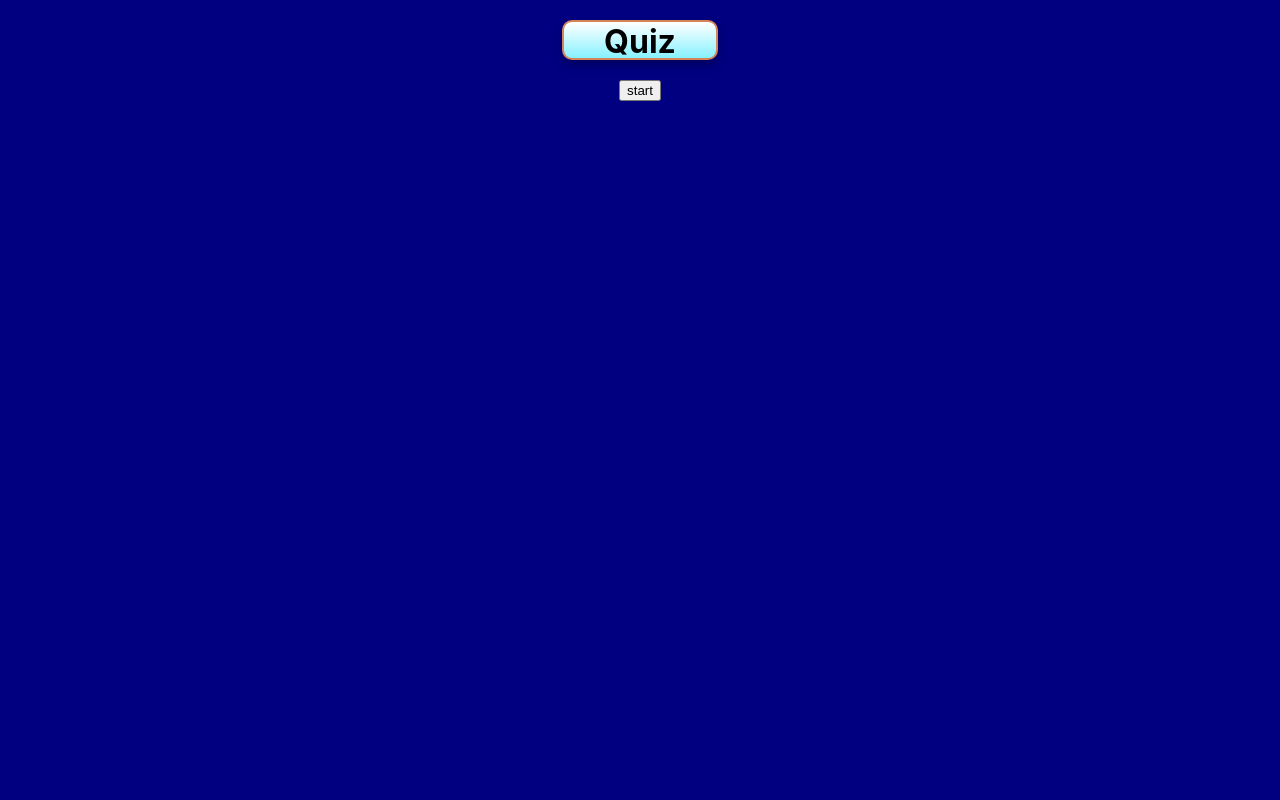
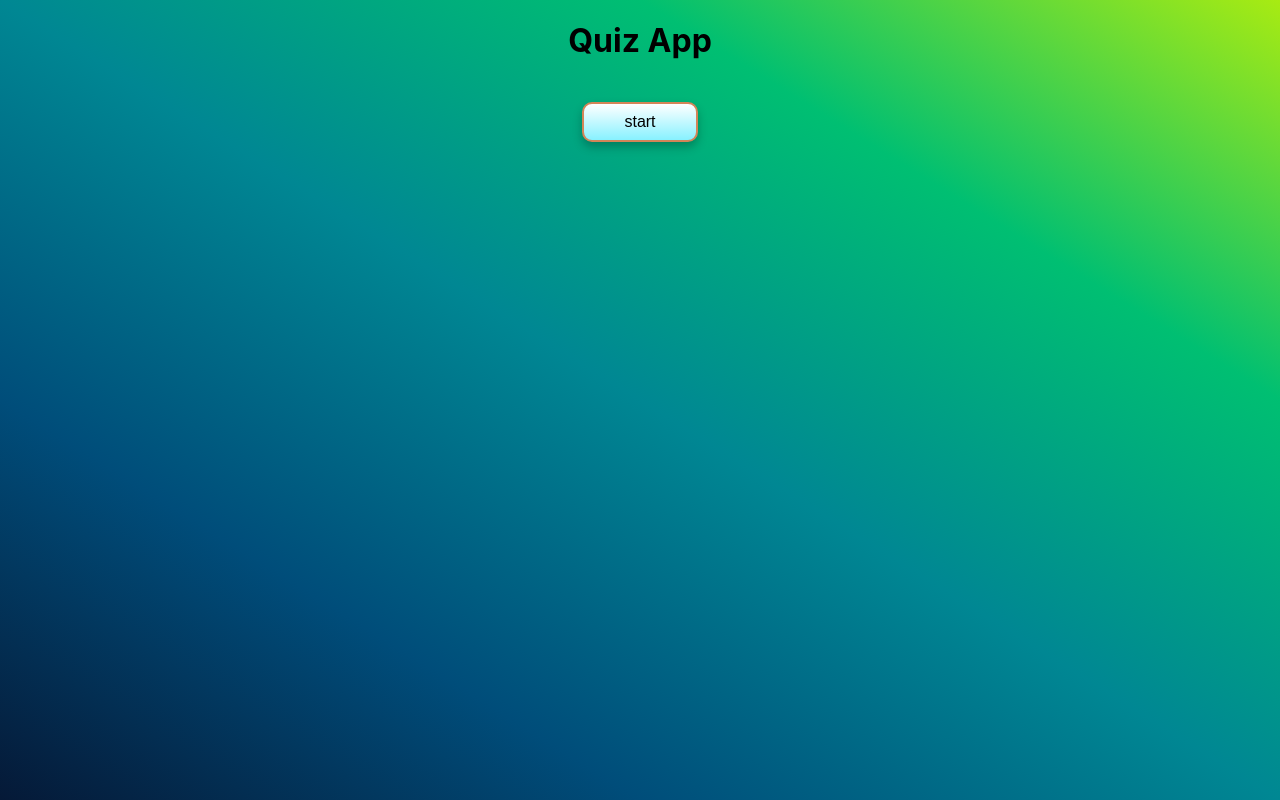
Before and after one commit to SyedMuhammedBilal/Quiz-App-with-React-and-TypeScript, a React (Create React App) app: page / in a window 1280 px wide. Built offline with nearby package versions, Linux system fonts and the light colour scheme.

Commit message:
Add files via upload

```diff
--- a/src/App.styles.ts
+++ b/src/App.styles.ts
@@ -1,4 +1,6 @@
+// @ts-ignore
 import styled, { createGlobalStyle } from 'styled-components';
+import Cover from './background.jpg';
 
 export const GlobalStyles = createGlobalStyle`
   html{
@@ -6,7 +8,7 @@ export const GlobalStyles = createGlobalStyle`
   }
 
   body{
-    background-color: navy;
+    background-image: linear-gradient(to right top, #051937, #004d7a, #008793, #00bf72, #a8eb12);
     margin: 0;
     padding: 0 20px;
     display: flex;
@@ -30,12 +32,23 @@ export const Wrapper = styled.div`
     font-size: 2rem;
     margin: 0;
   }
-  h1{
+  .btn{
     background-image: linear-gradient(180deg, #fff, #87f1ff);
     border: 2px solid #d38558;
     box-shadow: 0px 5px 10px rgba(0, 0, 0, 0.25);
     border-radius: 10px;
     height: 40px;
+    font-size: 1rem;
+    margin: 20px 0;
+    padding: 0 40px;
+  }
+  .next{
+    background-image: linear-gradient(180deg, #fff, #87f1ff);
+    border: 2px solid #d38558;
+    box-shadow: 0px 5px 10px rgba(0, 0, 0, 0.25);
+    border-radius: 10px;
+    height: 40px;
+    font-size: 1rem;
     margin: 20px 0;
     padding: 0 40px;
   }
--- a/src/App.tsx
+++ b/src/App.tsx
@@ -67,7 +67,7 @@ function App() {
       <GlobalStyles/>
       <div>
         <Wrapper>
-        <h1>Quiz</h1>
+        <h1>Quiz App</h1>
         {gameOver || userAnswers.length === TOTAL_QUESTION ? (
           <button className="btn" onClick={startQuiz}>
             start
--- a/src/components/QuestionCard.styles.ts
+++ b/src/components/QuestionCard.styles.ts
@@ -6,9 +6,10 @@ export const Wrapper = styled.div`
   border-radius: 10px;
   border: 2px solid #0085a3;
   padding: 20px;
-  box-shadow 0px 5px 10px rgba(0, 0, 0, 0.25);
+  box-shadow: 0px 5px 10px rgba(0, 0, 0, 0.25);
   text-align: center;
-  p{
+  margin-top: 10%;
+  p {
     font-size: 1rem;
   }
 `;
@@ -20,10 +21,10 @@ type ButtonWrapperProps = {
 
 export const ButtonWrapper = styled.div<ButtonWrapperProps>`
   transition: all 0.3s ease;
-  :hover{
+  :hover {
     opacity: 0.8;
   }
-  button{
+  button {
     cursor: pointer;
     user-select: none;
     font-size: 0.8rem;
@@ -31,11 +32,11 @@ export const ButtonWrapper = styled.div<ButtonWrapperProps>`
     height: 40px;
     margin: 5px 0;
     background: ${({ correct, userClicked }) =>
-    correct
-      ? 'linear-gradient(90deg, #56FFA4, #59BC86)'
-      : !correct && userClicked
-      ? 'linear-gradient(90deg, #FF5656, #C16868)'
-      : 'linear-gradient(90deg, #56ccff, #6eafb4)'};
+      correct
+        ? 'linear-gradient(90deg, #56FFA4, #59BC86)'
+        : !correct && userClicked
+        ? 'linear-gradient(90deg, #FF5656, #C16868)'
+        : 'linear-gradient(90deg, #56ccff, #6eafb4)'};
     border: 3px solid #ffffff;
     box-shadow: 1px 2px 0px rgba(0, 0, 0, 0.1);
     border-radius: 10px;
--- a/src/components/QuestionCard.tsx
+++ b/src/components/QuestionCard.tsx
@@ -32,7 +32,7 @@ export const QuestionCard: React.FC<Props> = ({
                 <span dangerouslySetInnerHTML={{ __html: answer }} />
               </button>
             </ButtonWrapper>
-          ))};
+          ))}
         </div>
       </div>
     </Wrapper>
```
Also changed, not shown: src/background.jpg (added).
